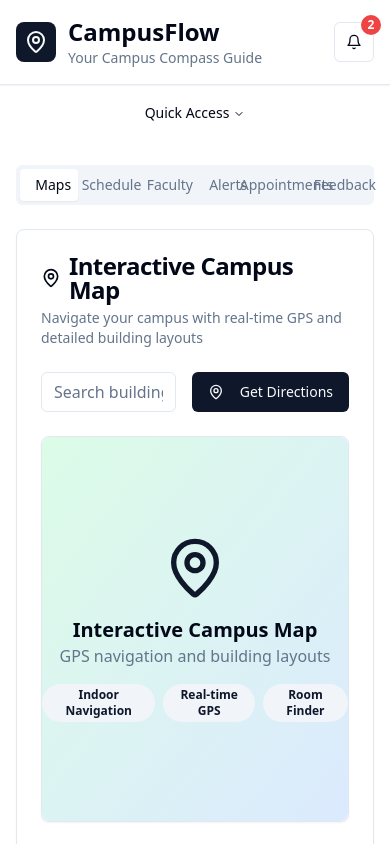
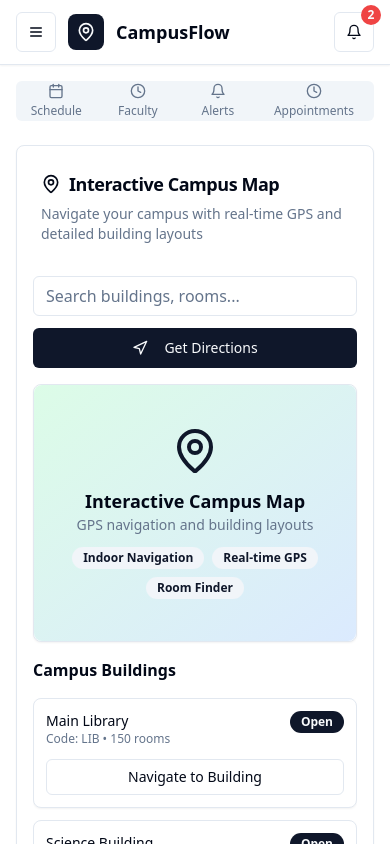
Before and after one commit to KM-CODES23/campusflow-system, a React (Vite) app: page / in a window 390 px wide. Shown: the top 844 px of the page. Built offline with nearby package versions, Linux system fonts and the light colour scheme.

Commit message:
Enhance mobile responsiveness
Improve the app's layout and design for better usability on mobile devices.

```diff
--- a/src/components/MapComponent.tsx
+++ b/src/components/MapComponent.tsx
@@ -4,7 +4,7 @@ import { Button } from "@/components/ui/button";
 import { Input } from "@/components/ui/input";
 import { Card, CardContent } from "@/components/ui/card";
 import { Badge } from "@/components/ui/badge";
-import { MapPin } from "lucide-react";
+import { MapPin, Navigation } from "lucide-react";
 
 const MapComponent = () => {
   const [searchQuery, setSearchQuery] = useState("");
@@ -25,38 +25,40 @@ const MapComponent = () => {
   );
 
   return (
-    <div className="space-y-6">
-      {/* Search and Navigation Controls */}
-      <div className="flex gap-4 items-center">
+    <div className="space-y-4 md:space-y-6">
+      {/* Mobile-Optimized Search */}
+      <div className="flex flex-col sm:flex-row gap-3 items-stretch sm:items-center">
         <div className="flex-1">
           <Input
-            placeholder="Search buildings, rooms, or facilities..."
+            placeholder="Search buildings, rooms..."
             value={searchQuery}
             onChange={(e) => setSearchQuery(e.target.value)}
+            className="text-base" // Prevents zoom on iOS
           />
         </div>
-        <Button>
-          <MapPin className="mr-2 h-4 w-4" />
+        <Button className="w-full sm:w-auto">
+          <Navigation className="mr-2 h-4 w-4" />
           Get Directions
         </Button>
       </div>
 
-      {/* Interactive Map Placeholder */}
-      <div className="grid grid-cols-1 lg:grid-cols-3 gap-6">
+      {/* Mobile-First Layout */}
+      <div className="space-y-4 lg:space-y-0 lg:grid lg:grid-cols-3 lg:gap-6">
+        {/* Interactive Map - Full Width on Mobile */}
         <div className="lg:col-span-2">
           <Card>
             <CardContent className="p-0">
-              <div className="relative bg-gradient-to-br from-green-100 to-blue-100 h-96 rounded-lg flex items-center justify-center">
-                <div className="text-center space-y-4">
-                  <MapPin className="h-16 w-16 mx-auto text-primary" />
+              <div className="relative bg-gradient-to-br from-green-100 to-blue-100 h-64 md:h-80 lg:h-96 rounded-lg flex items-center justify-center touch-manipulation">
+                <div className="text-center space-y-3 md:space-y-4 px-4">
+                  <MapPin className="h-12 w-12 md:h-16 md:w-16 mx-auto text-primary" />
                   <div>
-                    <h3 className="text-xl font-semibold">Interactive Campus Map</h3>
-                    <p className="text-muted-foreground">GPS navigation and building layouts</p>
+                    <h3 className="text-lg md:text-xl font-semibold">Interactive Campus Map</h3>
+                    <p className="text-sm md:text-base text-muted-foreground">GPS navigation and building layouts</p>
                   </div>
-                  <div className="flex justify-center gap-2">
-                    <Badge variant="secondary">Indoor Navigation</Badge>
-                    <Badge variant="secondary">Real-time GPS</Badge>
-                    <Badge variant="secondary">Room Finder</Badge>
+                  <div className="flex flex-wrap justify-center gap-2">
+                    <Badge variant="secondary" className="text-xs">Indoor Navigation</Badge>
+                    <Badge variant="secondary" className="text-xs">Real-time GPS</Badge>
+                    <Badge variant="secondary" className="text-xs">Room Finder</Badge>
                   </div>
                 </div>
               </div>
@@ -64,36 +66,37 @@ const MapComponent = () => {
           </Card>
         </div>
 
-        {/* Building Directory */}
+        {/* Building Directory - Optimized for Mobile */}
         <div className="space-y-4">
-          <h3 className="font-semibold">Campus Buildings</h3>
-          <div className="space-y-2 max-h-80 overflow-y-auto">
+          <h3 className="font-semibold text-base md:text-lg">Campus Buildings</h3>
+          <div className="space-y-3 max-h-80 md:max-h-96 overflow-y-auto">
             {filteredBuildings.map((building) => (
               <Card
                 key={building.id}
-                className={`cursor-pointer transition-colors ${
-                  selectedBuilding === building.id ? "ring-2 ring-primary" : ""
+                className={`cursor-pointer transition-all duration-200 active:scale-95 ${
+                  selectedBuilding === building.id ? "ring-2 ring-primary shadow-md" : "hover:shadow-md"
                 }`}
                 onClick={() => setSelectedBuilding(building.id)}
               >
-                <CardContent className="p-4">
-                  <div className="flex items-center justify-between">
-                    <div>
-                      <h4 className="font-medium">{building.name}</h4>
-                      <p className="text-sm text-muted-foreground">
-                        Code: {building.code} • {building.rooms} rooms
-                      </p>
-                    </div>
-                    <div className="flex flex-col items-end gap-1">
+                <CardContent className="p-3 md:p-4">
+                  <div className="space-y-3">
+                    <div className="flex items-start justify-between">
+                      <div className="flex-1 min-w-0">
+                        <h4 className="font-medium text-sm md:text-base truncate">{building.name}</h4>
+                        <p className="text-xs md:text-sm text-muted-foreground">
+                          Code: {building.code} • {building.rooms} rooms
+                        </p>
+                      </div>
                       <Badge
                         variant={building.available ? "default" : "destructive"}
+                        className="ml-2 text-xs flex-shrink-0"
                       >
                         {building.available ? "Open" : "Closed"}
                       </Badge>
-                      <Button size="sm" variant="outline">
-                        Navigate
-                      </Button>
                     </div>
+                    <Button size="sm" variant="outline" className="w-full">
+                      Navigate to Building
+                    </Button>
                   </div>
                 </CardContent>
               </Card>
@@ -102,14 +105,16 @@ const MapComponent = () => {
         </div>
       </div>
 
-      {/* Quick Access Locations */}
-      <div className="grid grid-cols-2 md:grid-cols-4 gap-4">
+      {/* Quick Access Locations - Mobile Grid */}
+      <div className="grid grid-cols-2 md:grid-cols-4 gap-3 md:gap-4">
         {["Cafeteria", "Parking", "ATM", "Restrooms"].map((location) => (
-          <Button key={location} variant="outline" className="h-16">
-            <div className="text-center">
-              <MapPin className="h-5 w-5 mx-auto mb-1" />
-              <span className="text-sm">{location}</span>
-            </div>
+          <Button
+            key={location}
+            variant="outline"
+            className="h-16 md:h-20 flex-col space-y-1 active:scale-95 transition-transform"
+          >
+            <MapPin className="h-4 w-4 md:h-5 md:w-5" />
+            <span className="text-xs md:text-sm font-medium">{location}</span>
           </Button>
         ))}
       </div>
--- a/src/index.css
+++ b/src/index.css
@@ -1,3 +1,4 @@
+
 @tailwind base;
 @tailwind components;
 @tailwind utilities;
@@ -101,3 +102,67 @@
     @apply bg-background text-foreground;
   }
 }
+
+/* Mobile optimization utilities */
+@layer utilities {
+  /* Hide scrollbar for horizontal scroll */
+  .scrollbar-hide {
+    -ms-overflow-style: none;
+    scrollbar-width: none;
+  }
+
+  .scrollbar-hide::-webkit-scrollbar {
+    display: none;
+  }
+
+  /* Touch-friendly interactions */
+  .touch-manipulation {
+    touch-action: manipulation;
+  }
+
+  /* Prevent text selection on interactive elements */
+  .select-none {
+    -webkit-user-select: none;
+    -moz-user-select: none;
+    -ms-user-select: none;
+    user-select: none;
+  }
+
+  /* Smooth scrolling */
+  .scroll-smooth {
+    scroll-behavior: smooth;
+  }
+
+  /* Safe area padding for devices with notches */
+  .safe-area-top {
+    padding-top: env(safe-area-inset-top);
+  }
+
+  .safe-area-bottom {
+    padding-bottom: env(safe-area-inset-bottom);
+  }
+
+  /* Prevent zoom on input focus (iOS) */
+  @media screen and (max-width: 768px) {
+    input[type="search"],
+    input[type="text"],
+    input[type="email"],
+    input[type="password"],
+    textarea,
+    select {
+      font-size: 16px !important;
+    }
+  }
+}
+
+/* Enhanced mobile interactions */
+@layer components {
+  .mobile-tap-highlight {
+    -webkit-tap-highlight-color: rgba(0, 0, 0, 0.1);
+  }
+
+  .mobile-button {
+    min-height: 44px;
+    min-width: 44px;
+  }
+}
--- a/src/pages/Index.tsx
+++ b/src/pages/Index.tsx
@@ -4,8 +4,8 @@ import { Button } from "@/components/ui/button";
 import { Card, CardContent, CardDescription, CardHeader, CardTitle } from "@/components/ui/card";
 import { Tabs, TabsContent, TabsList, TabsTrigger } from "@/components/ui/tabs";
 import { Badge } from "@/components/ui/badge";
-import { NavigationMenu, NavigationMenuContent, NavigationMenuItem, NavigationMenuLink, NavigationMenuList, NavigationMenuTrigger } from "@/components/ui/navigation-menu";
-import { MapPin, Calendar, Bell, MessageSquare, Clock } from "lucide-react";
+import { Sheet, SheetContent, SheetTrigger } from "@/components/ui/sheet";
+import { MapPin, Calendar, Bell, MessageSquare, Clock, Menu } from "lucide-react";
 import MapComponent from "@/components/MapComponent";
 import ScheduleViewer from "@/components/ScheduleViewer";
 import FacultyDirectory from "@/components/FacultyDirectory";
@@ -16,19 +16,60 @@ import FeedbackSystem from "@/components/FeedbackSystem";
 const Index = () => {
   const [activeTab, setActiveTab] = useState("map");
 
+  const navigationItems = [
+    { id: "map", label: "Maps", icon: MapPin },
+    { id: "schedule", label: "Schedule", icon: Calendar },
+    { id: "faculty", label: "Faculty", icon: Clock },
+    { id: "notifications", label: "Alerts", icon: Bell },
+    { id: "appointments", label: "Appointments", icon: Clock },
+    { id: "feedback", label: "Feedback", icon: MessageSquare },
+  ];
+
+  const MobileNavigation = () => (
+    <Sheet>
+      <SheetTrigger asChild>
+        <Button variant="outline" size="icon" className="md:hidden">
+          <Menu className="h-4 w-4" />
+        </Button>
+      </SheetTrigger>
+      <SheetContent side="left" className="w-64">
+        <div className="mt-6 space-y-4">
+          <h2 className="text-lg font-semibold">Navigation</h2>
+          <div className="space-y-2">
+            {navigationItems.map((item) => {
+              const Icon = item.icon;
+              return (
+                <Button
+                  key={item.id}
+                  variant={activeTab === item.id ? "default" : "ghost"}
+                  className="w-full justify-start text-left"
+                  onClick={() => setActiveTab(item.id)}
+                >
+                  <Icon className="mr-3 h-4 w-4" />
+                  {item.label}
+                </Button>
+              );
+            })}
+          </div>
+        </div>
+      </SheetContent>
+    </Sheet>
+  );
+
   return (
     <div className="min-h-screen bg-background">
-      {/* Header */}
-      <header className="border-b bg-card shadow-sm">
-        <div className="container mx-auto px-4 py-4">
+      {/* Mobile-Optimized Header */}
+      <header className="sticky top-0 z-50 border-b bg-card/95 backdrop-blur supports-[backdrop-filter]:bg-card/75 shadow-sm">
+        <div className="container mx-auto px-4 py-3">
           <div className="flex items-center justify-between">
             <div className="flex items-center space-x-3">
+              <MobileNavigation />
               <div className="bg-primary text-primary-foreground rounded-lg p-2">
-                <MapPin className="h-6 w-6" />
+                <MapPin className="h-5 w-5 md:h-6 md:w-6" />
               </div>
               <div>
-                <h1 className="text-2xl font-bold">CampusFlow</h1>
-                <p className="text-sm text-muted-foreground">Your Campus Compass Guide</p>
+                <h1 className="text-lg md:text-2xl font-bold">CampusFlow</h1>
+                <p className="text-xs md:text-sm text-muted-foreground hidden sm:block">Your Campus Compass Guide</p>
               </div>
             </div>
             <NotificationCenter />
@@ -36,179 +77,155 @@ const Index = () => {
         </div>
       </header>
 
-      {/* Navigation */}
-      <NavigationMenu className="container mx-auto px-4 py-2">
-        <NavigationMenuList>
-          <NavigationMenuItem>
-            <NavigationMenuTrigger>Quick Access</NavigationMenuTrigger>
-            <NavigationMenuContent>
-              <div className="grid gap-3 p-6 w-[400px]">
-                <div className="grid grid-cols-2 gap-2">
-                  <Button variant="outline" size="sm" onClick={() => setActiveTab("map")}>
-                    <MapPin className="mr-2 h-4 w-4" />
-                    Maps
-                  </Button>
-                  <Button variant="outline" size="sm" onClick={() => setActiveTab("schedule")}>
-                    <Calendar className="mr-2 h-4 w-4" />
-                    Schedule
-                  </Button>
-                  <Button variant="outline" size="sm" onClick={() => setActiveTab("faculty")}>
-                    <Clock className="mr-2 h-4 w-4" />
-                    Faculty
-                  </Button>
-                  <Button variant="outline" size="sm" onClick={() => setActiveTab("appointments")}>
-                    <Bell className="mr-2 h-4 w-4" />
-                    Appointments
-                  </Button>
-                </div>
-              </div>
-            </NavigationMenuContent>
-          </NavigationMenuItem>
-        </NavigationMenuList>
-      </NavigationMenu>
+      {/* Main Content with Mobile-First Design */}
+      <main className="container mx-auto px-4 py-4 md:py-6">
+        <Tabs value={activeTab} onValueChange={setActiveTab} className="w-full">
+          {/* Mobile: Horizontal Scrollable Tabs */}
+          <div className="md:hidden mb-6">
+            <TabsList className="flex w-full overflow-x-auto scrollbar-hide">
+              {navigationItems.map((item) => {
+                const Icon = item.icon;
+                return (
+                  <TabsTrigger
+                    key={item.id}
+                    value={item.id}
+                    className="flex-shrink-0 px-4 py-2 flex flex-col items-center gap-1 min-w-[80px]"
+                  >
+                    <Icon className="h-4 w-4" />
+                    <span className="text-xs">{item.label}</span>
+                  </TabsTrigger>
+                );
+              })}
+            </TabsList>
+          </div>
 
-      {/* Main Content */}
-      <main className="container mx-auto px-4 py-6">
-        <Tabs value={activeTab} onValueChange={setActiveTab} className="w-full">
-          <TabsList className="grid w-full grid-cols-6">
-            <TabsTrigger value="map" className="flex items-center gap-2">
-              <MapPin className="h-4 w-4" />
-              Maps
-            </TabsTrigger>
-            <TabsTrigger value="schedule" className="flex items-center gap-2">
-              <Calendar className="h-4 w-4" />
-              Schedule
-            </TabsTrigger>
-            <TabsTrigger value="faculty" className="flex items-center gap-2">
-              <Clock className="h-4 w-4" />
-              Faculty
-            </TabsTrigger>
-            <TabsTrigger value="notifications" className="flex items-center gap-2">
-              <Bell className="h-4 w-4" />
-              Alerts
-            </TabsTrigger>
-            <TabsTrigger value="appointments" className="flex items-center gap-2">
-              <Clock className="h-4 w-4" />
-              Appointments
-            </TabsTrigger>
-            <TabsTrigger value="feedback" className="flex items-center gap-2">
-              <MessageSquare className="h-4 w-4" />
-              Feedback
-            </TabsTrigger>
-          </TabsList>
+          {/* Desktop: Standard Grid Layout */}
+          <div className="hidden md:block mb-6">
+            <TabsList className="grid w-full grid-cols-6">
+              {navigationItems.map((item) => {
+                const Icon = item.icon;
+                return (
+                  <TabsTrigger key={item.id} value={item.id} className="flex items-center gap-2">
+                    <Icon className="h-4 w-4" />
+                    {item.label}
+                  </TabsTrigger>
+                );
+              })}
+            </TabsList>
+          </div>
 
-          <TabsContent value="map" className="mt-6">
+          <TabsContent value="map" className="mt-0">
             <Card>
-              <CardHeader>
-                <CardTitle className="flex items-center gap-2">
+              <CardHeader className="pb-4">
+                <CardTitle className="flex items-center gap-2 text-lg md:text-xl">
                   <MapPin className="h-5 w-5" />
                   Interactive Campus Map
                 </CardTitle>
-                <CardDescription>
+                <CardDescription className="text-sm">
                   Navigate your campus with real-time GPS and detailed building layouts
                 </CardDescription>
               </CardHeader>
-              <CardContent>
+              <CardContent className="p-4 md:p-6">
                 <MapComponent />
               </CardContent>
             </Card>
           </TabsContent>
 
-          <TabsContent value="schedule" className="mt-6">
+          <TabsContent value="schedule" className="mt-0">
             <Card>
-              <CardHeader>
-                <CardTitle className="flex items-center gap-2">
+              <CardHeader className="pb-4">
+                <CardTitle className="flex items-center gap-2 text-lg md:text-xl">
                   <Calendar className="h-5 w-5" />
                   Academic Schedule
                 </CardTitle>
-                <CardDescription>
+                <CardDescription className="text-sm">
                   View your classes and quickly navigate to locations
                 </CardDescription>
               </CardHeader>
-              <CardContent>
+              <CardContent className="p-4 md:p-6">
                 <ScheduleViewer />
               </CardContent>
             </Card>
           </TabsContent>
 
-          <TabsContent value="faculty" className="mt-6">
+          <TabsContent value="faculty" className="mt-0">
             <Card>
-              <CardHeader>
-                <CardTitle className="flex items-center gap-2">
+              <CardHeader className="pb-4">
+                <CardTitle className="flex items-center gap-2 text-lg md:text-xl">
                   <Clock className="h-5 w-5" />
                   Faculty & Office Directory
                 </CardTitle>
-                <CardDescription>
+                <CardDescription className="text-sm">
                   Check availability and locate faculty offices
                 </CardDescription>
               </CardHeader>
-              <CardContent>
+              <CardContent className="p-4 md:p-6">
                 <FacultyDirectory />
               </CardContent>
             </Card>
           </TabsContent>
 
-          <TabsContent value="notifications" className="mt-6">
+          <TabsContent value="notifications" className="mt-0">
             <Card>
-              <CardHeader>
-                <CardTitle className="flex items-center gap-2">
+              <CardHeader className="pb-4">
+                <CardTitle className="flex items-center gap-2 text-lg md:text-xl">
                   <Bell className="h-5 w-5" />
                   Notifications & Alerts
                 </CardTitle>
-                <CardDescription>
+                <CardDescription className="text-sm">
                   Stay updated with campus events and important announcements
                 </CardDescription>
               </CardHeader>
-              <CardContent>
+              <CardContent className="p-4 md:p-6">
                 <div className="space-y-4">
                   <div className="flex items-center justify-between p-4 border rounded-lg">
-                    <div>
-                      <h4 className="font-semibold">Library Hours Extended</h4>
-                      <p className="text-sm text-muted-foreground">Open until midnight during finals week</p>
+                    <div className="flex-1 min-w-0">
+                      <h4 className="font-semibold text-sm md:text-base">Library Hours Extended</h4>
+                      <p className="text-sm text-muted-foreground mt-1">Open until midnight during finals week</p>
                     </div>
-                    <Badge variant="secondary">New</Badge>
+                    <Badge variant="secondary" className="ml-2 flex-shrink-0">New</Badge>
                   </div>
                   <div className="flex items-center justify-between p-4 border rounded-lg">
-                    <div>
-                      <h4 className="font-semibold">Campus Event: Tech Fair</h4>
-                      <p className="text-sm text-muted-foreground">Tomorrow at Student Center, 2:00 PM</p>
+                    <div className="flex-1 min-w-0">
+                      <h4 className="font-semibold text-sm md:text-base">Campus Event: Tech Fair</h4>
+                      <p className="text-sm text-muted-foreground mt-1">Tomorrow at Student Center, 2:00 PM</p>
                     </div>
-                    <Badge variant="outline">Event</Badge>
+                    <Badge variant="outline" className="ml-2 flex-shrink-0">Event</Badge>
                   </div>
                 </div>
               </CardContent>
             </Card>
           </TabsContent>
 
-          <TabsContent value="appointments" className="mt-6">
+          <TabsContent value="appointments" className="mt-0">
             <Card>
-              <CardHeader>
-                <CardTitle className="flex items-center gap-2">
+              <CardHeader className="pb-4">
+                <CardTitle className="flex items-center gap-2 text-lg md:text-xl">
                   <Clock className="h-5 w-5" />
                   Appointment Scheduling
                 </CardTitle>
-                <CardDescription>
+                <CardDescription className="text-sm">
                   Schedule meetings with faculty, medical staff, and administration
                 </CardDescription>
               </CardHeader>
-              <CardContent>
+              <CardContent className="p-4 md:p-6">
                 <AppointmentScheduler />
               </CardContent>
             </Card>
           </TabsContent>
 
-          <TabsContent value="feedback" className="mt-6">
+          <TabsContent value="feedback" className="mt-0">
             <Card>
-              <CardHeader>
-                <CardTitle className="flex items-center gap-2">
+              <CardHeader className="pb-4">
+                <CardTitle className="flex items-center gap-2 text-lg md:text-xl">
                   <MessageSquare className="h-5 w-5" />
                   Feedback & Reporting
                 </CardTitle>
-                <CardDescription>
+                <CardDescription className="text-sm">
                   Help us improve campus services and report issues
                 </CardDescription>
               </CardHeader>
-              <CardContent>
+              <CardContent className="p-4 md:p-6">
                 <FeedbackSystem />
               </CardContent>
             </Card>
```
Also changed, not shown: src/components/NotificationCenter.tsx (+11 -9 lines).
